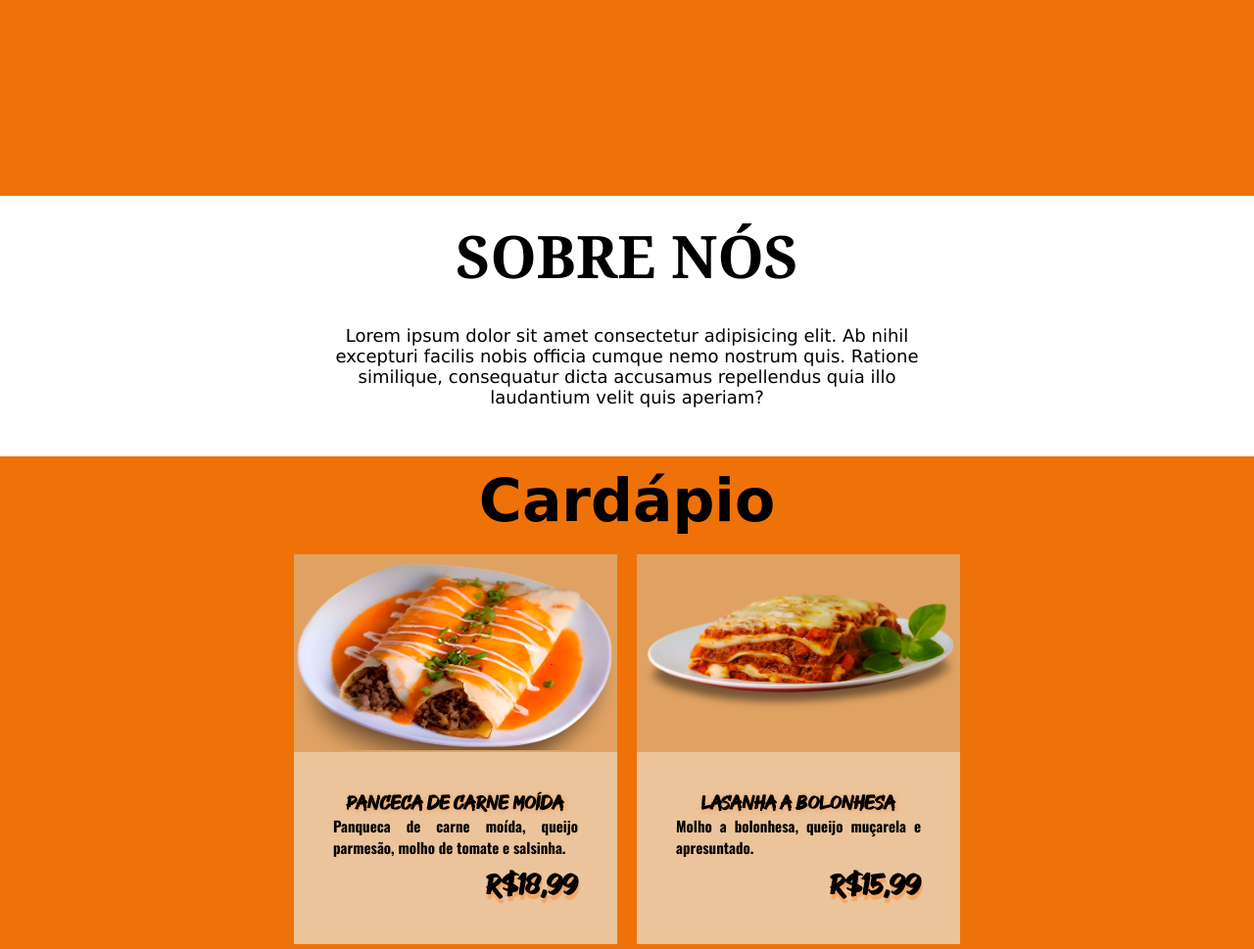
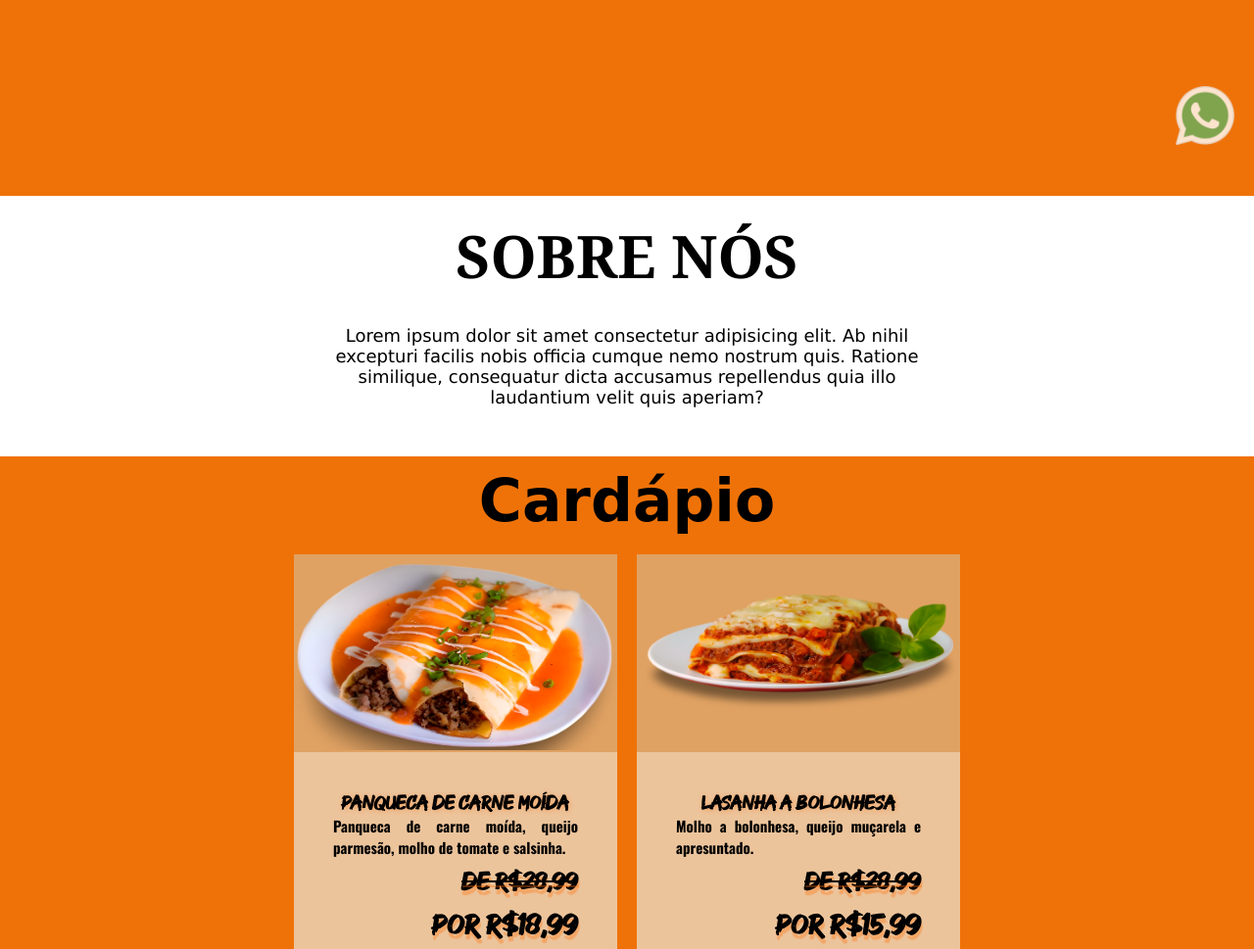
Before and after one commit to Jeffsaddiction/siteBira, a plain HTML site: page index.html in a window 1280 px wide. Shown: the part 600-1569 px from the top of the page at 98% size. Drawn offline with nearby package versions, Linux system fonts and the light colour scheme; a web font is replaced by a local one.

Commit message:
atualização 27/04

```diff
--- a/index.html
+++ b/index.html
@@ -21,8 +21,6 @@
                     <li><a href="#cardapio">Cardápio</a></li>
                     <li><a href="#contatos">Contatos</a></li>
                     <li><a href="https://www.instagram.com/cantinhodasdelicias.rest" target="_blank"><i class="bi bi-instagram"></i></a></li>
-                    <li><a href="https://api.whatsapp.com/send?phone=5511981847456" target="_blank"><i class="bi bi-whatsapp"></i></a></li>
-
                 </ul>
             </nav>
     </header>
@@ -48,10 +46,11 @@
                 <div class="marmitas">
                     <img src="imagens/panqueca.png" alt="">
                     <div class="info">
-                        <h3>panceca de carne moída</h3>
+                        <h3>panqueca de carne moída</h3>
                         <h4>Panqueca de carne moída, queijo
                             parmesão, molho de tomate e salsinha.
-                        <span>R$18,99</span>
+                        <span class="span-um">De R$28,99</span>
+                        <span>Por R$18,99</span>
                         </h4>
                     </div>
                 </div>
@@ -61,7 +60,8 @@
                     <div class="info">
                         <h3>lasanha a bolonhesa</h3>
                         <h4> Molho a bolonhesa, queijo muçarela e  apresuntado.
-                        <span>R$15,99</span>
+                        <span class="span-um">De R$28,99</span>
+                        <span>Por R$15,99</span>
                         </h4>
                     </div>
                 </div>
@@ -71,7 +71,8 @@
                     <div class="info">
                         <h3>penne ao molho parisiense</h3>
                         <h4> Macarrão penne, muçarela, apresuntado e creme de leite.
-                        <span>R$15,99</span>
+                        <span class="span-um">De R$28,99</span>
+                        <span>Por R$15,99</span>
                         </h4>
                     </div>
                 </div>
@@ -80,7 +81,9 @@
                     <img src="imagens/parmeg.png" alt="">
                     <div class="info">
                         <h3>parmegiana de frango</h3>
-                        <h4>Peito de frango, arroz branco, molho de tomate, mussarela e parmesão. <span>R$16,99</span>
+                        <h4>Peito de frango, arroz branco, molho de tomate, mussarela e parmesão.
+                            <span class="span-um">De R$28,99</span>
+                            <span>Por R$16,99</span>
                         </h4>
                     </div>
                 </div>
@@ -90,12 +93,21 @@
                     <div class="info">
                         <h3>estrogonofe de frango</h3>
                         <h4>estrogonofe de frango, patata palha e arroz branco.
-                        <span>R$15,99</span> </h4>
+                            <span class="span-um">De R$28,99</span>
+                            <span>Por R$15,99</span>
+                        </h4>
                     </div>
                 </div>
 
             </div>
-    </section>
+
+    <div class="whats">
+        <nav>
+            <a href="https://api.whatsapp.com/send?phone=5511981847456">
+                <img src="imagens/whatsapp.png" alt="">
+            </a>
+        </nav>
+    </div>
 
     <section class="contatos" id="contatos">
         <h3>Contatos</h3>
@@ -112,7 +124,5 @@
             </div>
         </div>
     </section>
-
-    <script src="script.js"></script>
 </body>
 </html>
--- a/siteBira_CSS.css
+++ b/siteBira_CSS.css
@@ -201,7 +201,8 @@
 }
 
 
-.itens-cardapio h4 span {
+.itens-cardapio  span {
+    text-transform: capitalize;
     font-family: "brush";
     font-size: 3rem;
     text-align: right;
@@ -210,12 +211,31 @@
     text-shadow: 1px 5px 1px rgba(255, 106, 0, 0.336);
 }
 
+.itens-cardapio .span-um {
+    text-decoration: line-through;
+    font-size: 2.5rem;
+
+}
+
 .itens-cardapio img {
     width: 100%;
     height: 200px;
 }
 
 /* contatos */
+
+.whats {
+    position: fixed;
+    bottom: 50px;
+    right: 20px;
+    z-index: 9999;
+}
+
+.whats img {
+    width: 60px;
+    height: 60px;
+    opacity: 80%;
+  }
 
 .contatos {
     width: 100%;
```
Also changed, not shown: imagens/whatsapp.png (added).
